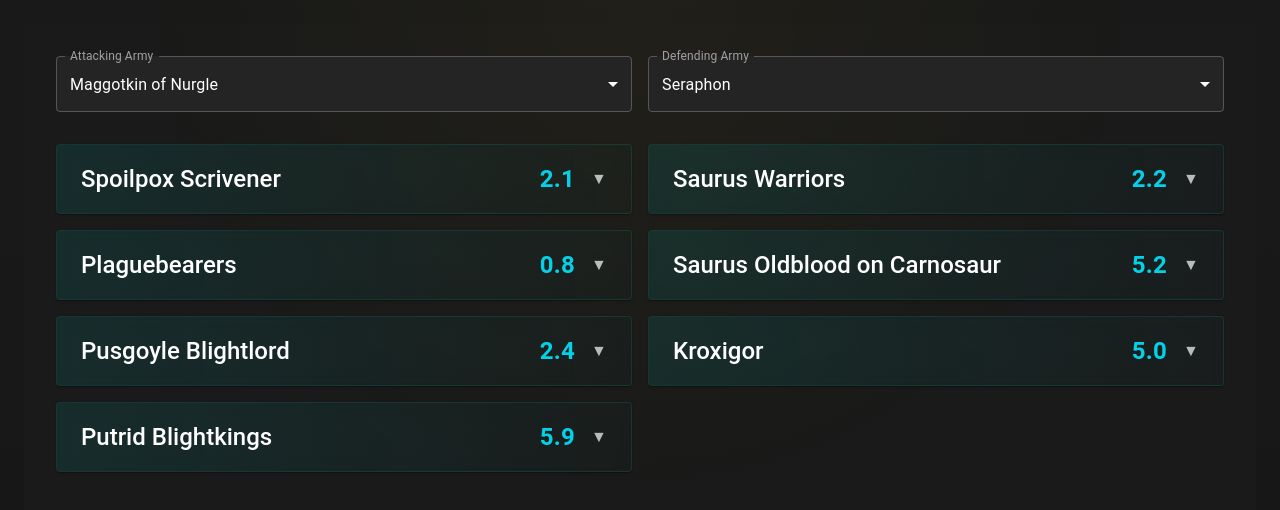
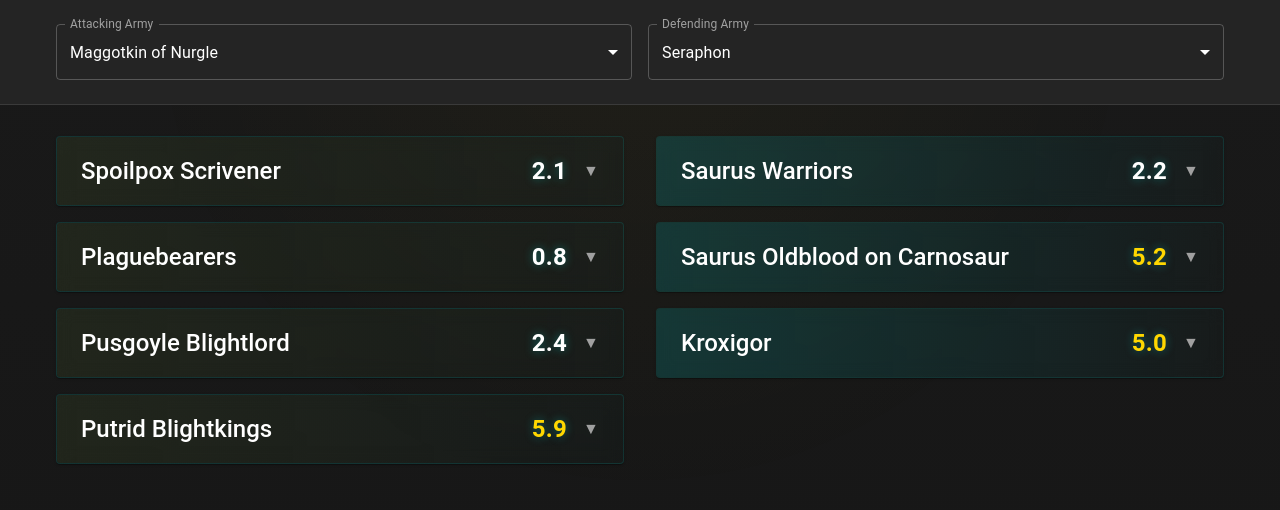
Before and after one commit to fafimba/Statos, a React (Create React App) app in the folder frontend/: page / in a window 1280 px wide. Shown: the top 510 px of the page. Built offline with nearby package versions, Linux system fonts and the light colour scheme.

Commit message:
-Estoy super orgulloso

```diff
--- a/frontend/src/components/ComparacionEjercitos/index.js
+++ b/frontend/src/components/ComparacionEjercitos/index.js
@@ -12,11 +12,16 @@
   Card,
   CardContent,
   Tooltip,
-  FormControlLabel
+  FormControlLabel,
+  Stack
 } from '@mui/material';
 import { armies } from '../../data/armies';
 import { calculateAttacks, calcularMortalesConDados } from '../../utils/calculator';
 import { weapon_abilities } from '../../data/weapon_abilities';
+import PersonIcon from '@mui/icons-material/Person';
+import FavoriteIcon from '@mui/icons-material/Favorite';
+import ShieldIcon from '@mui/icons-material/Shield';
+import SecurityIcon from '@mui/icons-material/Security';
 
 
 function ComparacionEjercitos() {
@@ -45,22 +50,49 @@
     localStorage.setItem('selectedDefender', selectedEjercitoDefensor);
   }, [selectedEjercitoAtacante, selectedEjercitoDefensor]);
 
+  // Configuración personalizada para la animación del menú
+  const MENU_PROPS = {
+    PaperProps: {
+      sx: {
+        backgroundColor: 'background.paper',
+        backgroundImage: 'none',
+        boxShadow: '0 8px 16px rgba(0,0,0,0.4)',
+        mt: 1, // margin top
+        '& .MuiMenuItem-root': {
+          transition: 'none',
+        }
+      }
+    },
+    TransitionProps: {
+      timeout: window.innerWidth >= 800 ? 200 : 0, // Instantáneo en móvil, 200ms en desktop
+      easing: window.innerWidth >= 800 ? 'cubic-bezier(0.4, 0, 0.2, 1)' : 'linear' // Curva solo en desktop
+    }
+  };
+
   return (
-    <Box sx={{
+    <Box sx={{ width: '100%' }}>
+      {/* Header fijo con selectores */}
+      <Box sx={{
+        position: 'fixed',
+        top: 0,
+        left: 0,
+        right: 0,
+        zIndex: 1100,
+        backgroundColor: 'background.paper',
+        borderBottom: '1px solid rgba(255, 255, 255, 0.1)',
+        backdropFilter: 'blur(8px)',
+        padding: { xs: 2, md: 3 },
+      }}>
+        <Box sx={{
+          maxWidth: '1800px',
           width: '100%',
-      maxWidth: '1800px',
           margin: '0 auto',
-      p: { xs: 2, md: 4 },
-      backgroundColor: 'background.default',
-    }}>
-      {/* Selectores de ejército */}
-      <Box sx={{
+          px: { xs: 1, md: 4 },
           display: 'flex',
           gap: 2,
-        mb: 4,
           flexDirection: { xs: 'column', sm: 'row' }
         }}>
-        <FormControl sx={{ minWidth: 200, flex: 1 }}>
+          <FormControl sx={{ flex: 1 }}>
             <InputLabel
               id="attacking-army-label"
               sx={{
@@ -77,19 +109,24 @@
               value={selectedEjercitoAtacante}
               onChange={(e) => setSelectedEjercitoAtacante(e.target.value)}
               label="Attacking Army"
+              MenuProps={MENU_PROPS}
             >
               {Object.keys(armies).map((armyName) => (
                 <MenuItem
                   key={armyName}
                   value={armyName}
                   sx={{
+                    '@media (min-width: 800px)': {
                       '&:hover': {
                         backgroundColor: '#2a2a2a'
+                      }
                     },
                     '&.Mui-selected': {
                       backgroundColor: '#333333',
+                      '@media (min-width: 800px)': {
                         '&:hover': {
                           backgroundColor: '#383838'
+                        }
                       }
                     }
                   }}
@@ -100,7 +137,7 @@
             </Select>
           </FormControl>
 
-        <FormControl sx={{ minWidth: 200, flex: 1 }}>
+          <FormControl sx={{ flex: 1 }}>
             <InputLabel
               id="defending-army-label"
               sx={{
@@ -117,19 +154,25 @@
               value={selectedEjercitoDefensor}
               onChange={(e) => setSelectedEjercitoDefensor(e.target.value)}
               label="Defending Army"
+              MenuProps={MENU_PROPS}
+
             >
               {Object.keys(armies).map((armyName) => (
                 <MenuItem
                   key={armyName}
                   value={armyName}
                   sx={{
+                    '@media (min-width: 800px)': {
                       '&:hover': {
                         backgroundColor: '#2a2a2a'
+                      }
                     },
                     '&.Mui-selected': {
                       backgroundColor: '#333333',
+                      '@media (min-width: 800px)': {
                         '&:hover': {
                           backgroundColor: '#383838'
+                        }
                       }
                     }
                   }}
@@ -140,37 +183,64 @@
             </Select>
           </FormControl>
         </Box>
-
-      {/* Lista de unidades en dos columnas */}
-      <Grid container spacing={2}>
-        <Grid item xs={12} md={6}>
-          {unidadesAtacantesOrdenadas.map(([nombre, unidad]) => (
+      </Box>
+
+      {/* Espaciador para compensar el header fijo */}
+      <Box sx={{ height: { xs: '170px', sm: '80px' } }} />
+
+      {/* Contenido principal */}
+      <Box sx={{
+        maxWidth: '1800px',
+        width: '100%',
+        margin: '0 auto',
+        px: { xs: 1, md: 4 },
+        py: { xs: 1, md: 4 }
+      }}>
+        <Stack
+          direction={{ xs: 'column', md: 'row' }}
+          spacing={{ xs: 1, md: 4 }}
+          alignItems="flex-start"
+          sx={{ width: '100%' }}
+        >
+          <Box sx={{
+            flex: 1,
+            width: '100%',
+            maxWidth: { md: 'calc(50% - 16px)' }
+          }}>
+            {unidadesAtacantesOrdenadas.map(([nombreUnidad, unidad]) => (
+              <Box key={nombreUnidad} sx={{ mb: { xs: 1, md: 2 } }}>
                 <UnidadCard
-              key={nombre}
-              nombreUnidad={nombre}
+                  nombreUnidad={nombreUnidad}
                   unidad={unidad}
                   ejercitoOponente={armies[selectedEjercitoDefensor]}
-              esAtacante={true}
+                  ejercitoAtacante={armies[selectedEjercitoAtacante]}
                 />
+              </Box>
             ))}
-        </Grid>
-        <Grid item xs={12} md={6}>
-          {unidadesDefensorasOrdenadas.map(([nombre, unidad]) => (
+          </Box>
+          <Box sx={{
+            flex: 1,
+            width: '100%',
+            maxWidth: { md: 'calc(50% - 16px)' }
+          }}>
+            {unidadesDefensorasOrdenadas.map(([nombreUnidad, unidad]) => (
+              <Box key={nombreUnidad} sx={{ mb: { xs: 1, md: 2 } }}>
                 <UnidadCard
-              key={nombre}
-              nombreUnidad={nombre}
+                  nombreUnidad={nombreUnidad}
                   unidad={unidad}
                   ejercitoOponente={armies[selectedEjercitoAtacante]}
-              esAtacante={false}
+                  ejercitoAtacante={armies[selectedEjercitoDefensor]}
                 />
+              </Box>
             ))}
-        </Grid>
-      </Grid>
+          </Box>
+        </Stack>
+      </Box>
     </Box>
   );
 }
 
-const UnidadCard = React.memo(({ nombreUnidad, unidad, ejercitoOponente }) => {
+const UnidadCard = React.memo(({ nombreUnidad, unidad, ejercitoOponente,ejercitoAtacante }) => {
   // Usar el hook de perfiles de ataque
   const {
     perfilesActivos,
@@ -226,11 +296,13 @@
         backdropFilter: 'blur(8px)',
         overflow: 'hidden',
         mb: 2,
+        '@media (min-width: 800px)': {
           '&:hover': {
             borderColor: 'primary.main',
             '&:after': {
               opacity: 0.3,
             }
+          }
         },
         '& .MuiCardContent-root': {
           pb: '0 !important',
@@ -242,7 +314,7 @@
         <Box
           onClick={() => setExpandido(!expandido)}
           sx={{
-            background: 'linear-gradient(90deg, rgba(0, 207, 200, 0.1) 0%, transparent 100%)',
+            background: `linear-gradient(90deg, ${ejercitoAtacante.color}2A 0%, transparent 100%)`,
             py: 2,
             px: 3,
             cursor: 'pointer',
@@ -274,7 +346,7 @@
             display: 'flex',
             alignItems: 'center',
             gap: 2,
-            ml: 'auto' // Empuja el contenido a la derecha
+            ml: 'auto'
           }}>
             {!expandido && (
               <Tooltip
@@ -285,21 +357,22 @@
                 leaveDelay={0}
               >
                 <Typography sx={{
-                  color: 'secondary.main',
+                  color: danoMedio >= 8 ? '#ff4d4d' : danoMedio >= 5 ? 'primary.main' : 'text.primary',
                   fontSize: '1.5rem',
                   fontWeight: 600,
-                  opacity: 0.9,
+                  opacity: 1,
                   minWidth: '60px',
                   textAlign: 'right',
-                  cursor: 'help'
+                  cursor: 'help',
+                  textShadow: '0 0 10px rgba(0, 207, 200, 0.4)'
                 }}>
                   {danoMedio}
                 </Typography>
               </Tooltip>
             )}
             <Box sx={{
-              color: 'text.primary',
-              opacity: 0.7,
+              color: 'text.secondary',
+              opacity: 1,
               transition: 'transform 0.3s ease',
               transform: expandido ? 'rotate(180deg)' : 'rotate(0deg)'
             }}>
@@ -383,13 +456,14 @@
             {/* Daños contra unidades */}
             <Box sx={{
               display: 'flex',
-              gap: 2,
+              flexWrap: 'wrap',
+              gap: 1,
               width: '100%',
-              overflowX: 'auto',
-              pb: 1,
+              pb: 0,
               '& > *': {
                 flex: 1,
-                minWidth: '140px',
+                maxWidth:  window.innerWidth < 800 ? 'calc(100% - 4px)' : 'calc(50% - 4px)', // forzar máximo de 50%
+                minWidth: window.innerWidth < 800 ? 'calc(50% - 4px)' : 'calc(30% - 4px)' // Ajuste responsivo del ancho mínimo
               }
             }}>
               {danoBarData.map((datos, index) => (
@@ -459,9 +533,11 @@
         opacity: activo ? 1 : 0.5,
         transition: 'all 0.2s ease',
         cursor: 'pointer',
+        '@media (min-width: 800px)': {
           '&:hover': {
             backgroundColor: activo ? 'rgba(255,255,255,0.05)' : 'rgba(255,255,255,0.02)',
             borderColor: 'rgba(255,255,255,0.1)'
+          }
         }
       }}
     >
@@ -1092,16 +1168,15 @@
             default:
               dificultad = parseInt(habilidad.effect.difficulty);
           }
-          let salvaguardia = unidadOponente.ward;
+          let salvaguardia = wardModificado;
           console.log('Atributos mortales:', { cantidad, tipoDado, dificultad, salvaguardia });
           mortalesExtra += calcularMortalesConDados({
             cantidad,
             tipoDado,
             dificultad,
-            multiplicador: habilidad.effect.models_slain ? 0 : salvaguardia,
+            salvaguardia: habilidad.effect.models_slain ? 0 : salvaguardia,
             multiplicador: habilidad.effect.models_slain ? habilidad.effect.models_slain * woundsModificado : 1
           });
-          console.log("mortalesExtra", mortalesExtra);
         }else if (activa && habilidad.effect?.type === "double_fight") {
           console.log("double_fight", habilidad);
           console.log("perfilesConHabilidades antes", perfilesConHabilidades);
@@ -1194,10 +1269,29 @@
   return (
     <Box sx={{
       flex: 1,
-      minWidth: '140px',
       display: 'flex',
       flexDirection: 'column',
-      gap: 1
+      width: '100%',
+      gap: 1,
+      p: 1.5, // Añadir padding interno
+      backgroundColor: 'rgba(255,255,255,0.03)', // Fondo similar a tags/perfiles
+      borderRadius: '4px', // Bordes redondeados
+      border: '1px solid rgba(255, 255, 255, 0.05)', // Borde sutil
+      boxShadow: `
+        0 4px 6px -1px rgba(255, 255, 255, 0.03),
+        0 2px 4px -1px rgba(255, 255, 255, 0.02),
+        inset 0 1px 1px rgba(255, 255, 255, 0.02)
+      `, // Sombra exterior e interior
+      position: 'relative',
+      '&:hover': {
+        boxShadow: `
+          0 6px 8px -1px rgba(255, 255, 255, 0.04),
+          0 3px 6px -1px rgba(255, 255, 255, 0.03),
+          inset 0 1px 1px rgba(255, 255, 255, 0.03)
+        `,
+        transform: 'translateY(-1px)', // Efecto de elevación sutil al hover
+        transition: 'all 0.2s ease'
+      }
     }}>
       {/* Nombre y stats del objetivo */}
       <Box sx={{
@@ -1221,6 +1315,43 @@
           >
             {nombreUnidad}
           </Typography>
+          <Box sx={{
+            display: 'flex',
+            gap: 1,
+            flexWrap: 'wrap'
+          }}>
+            <Box sx={{ display: 'flex', gap: 1, alignItems: 'center' }}>
+              <Box sx={{ display: 'flex', alignItems: 'center' }}>
+                <PersonIcon sx={{ fontSize: '0.875rem', color: 'text.secondary', mr: 0.5 }} />
+                <Typography variant="caption" sx={{ color: 'text.secondary' }}>
+                  {unidadOponente.models}
+                </Typography>
+              </Box>
+
+              <Box sx={{ display: 'flex', alignItems: 'center' }}>
+                <FavoriteIcon sx={{ fontSize: '0.875rem', color: 'text.secondary', mr: 0.5 }} />
+                <Typography variant="caption" sx={{ color: 'text.secondary' }}>
+                  {unidadOponente.wounds}
+                </Typography>
+              </Box>
+
+              <Box sx={{ display: 'flex', alignItems: 'center' }}>
+                <ShieldIcon sx={{ fontSize: '0.875rem', color: 'text.secondary', mr: 0.5 }} />
+                <Typography variant="caption" sx={{ color: 'text.secondary' }}>
+                  {unidadOponente.save}+
+                </Typography>
+              </Box>
+
+              {unidadOponente.ward && (
+                <Box sx={{ display: 'flex', alignItems: 'center' }}>
+                  <SecurityIcon sx={{ fontSize: '0.875rem', color: 'text.secondary', mr: 0.5 }} />
+                  <Typography variant="caption" sx={{ color: 'text.secondary' }}>
+                    {unidadOponente.ward}+
+                  </Typography>
+                </Box>
+              )}
+            </Box>
+          </Box>
         </Box>
         <Box sx={{
           display: 'flex',
@@ -1237,10 +1368,11 @@
             <Typography
               variant="h5"
               sx={{
-                color: 'secondary.main',
+                color: danoFinal >= 10 ? '#ff4d4d' : danoFinal >= 8 ? 'primary.main' : 'text.blue',
                 fontWeight: 'bold',
                 lineHeight: 1,
-                cursor: 'help'
+                cursor: 'help',
+                textShadow: danoFinal >= 8 ? '0 0 10px rgba(0, 207, 200, 0.4)' : 'none'
               }}
             >
               {danoFinal.toFixed(1)}
@@ -1255,7 +1387,7 @@
             <Typography
               variant="body2"
               sx={{
-                color: 'secondary.main',
+                color: porcentajeVidaTotal >= 100 ? 'primary.main' : 'secondary.main',
                 fontWeight: 500,
                 marginLeft: 'auto',
                 whiteSpace: 'nowrap',
@@ -1277,9 +1409,8 @@
       }}>
         {/* Barra de progreso */}
         <Box sx={{
-          height: '12px', // Reducida la altura de la barra
+          height: '5px', // Reducida la altura de la barra
           position: 'relative',
-          borderRadius: '2px',
           overflow: 'hidden',
           backgroundColor: 'secondary.dark',
           maskImage: `repeating-linear-gradient(
@@ -1287,7 +1418,7 @@
             #000 0%,
             #000 calc(${100 / unidadOponente.models}% - 2px),
             transparent calc(${100 / unidadOponente.models}% - 2px),
-            transparent ${100 / unidadOponente.models}%
+            transparent ${100 / unidadOponente.models}%,
           )`,
           WebkitMaskImage: `repeating-linear-gradient(
             to right,
@@ -1303,8 +1434,9 @@
               position: 'absolute',
               height: '100%',
               width: `${porcentajeVidaTotal}%`,
-              backgroundColor: 'secondary.main',
+              backgroundColor: porcentajeVidaTotal >= 100 ? 'primary.main' : 'secondary.main',
               transition: 'width 0.3s ease'
+
             }}
           />
         </Box>
@@ -1332,8 +1464,9 @@
               }}
             >
               <Box
-                onMouseEnter={() => handleMouseEnter(habilidad.id)}
-                onMouseLeave={handleMouseLeave}
+
+                onMouseEnter={(e) => window.innerWidth >= 800 && handleMouseEnter(habilidad.id)}
+                onMouseLeave={(e) => window.innerWidth >= 800 && handleMouseLeave()}
                 onClick={() => habilidad.type === 'toggleable' && handleToggleOfensiva(habilidad.id)}
                 sx={{
                   display: 'flex',
@@ -1351,10 +1484,12 @@
                   borderColor: habilidad.type === 'fixed' || habilidadesActivas.ofensivas[habilidad.id]
                     ? 'primary.main'
                     : 'divider',
+                  '@media (min-width: 800px)': {
                     '&:hover': habilidad.type === 'toggleable' ? {
                       backgroundColor: 'rgba(0, 207, 200, 0.25)',
                       borderColor: 'primary.light'
                     } : {}
+                  }
                 }}
               >
                 <Typography variant="caption" sx={{
@@ -1376,7 +1511,7 @@
                     onClick={(e) => e.stopPropagation()}
                     sx={{
                       transform: 'scale(0.6)',
-                      ml: 0.5,
+                      ml: 0.1, // Margen izquierdo de 0.5 unidades para el Switch
                       '& .MuiSwitch-thumb': {
                         backgroundColor: habilidadesActivas.ofensivas[habilidad.id] ? 'primary.main' : '#404040',
                       },
@@ -1406,8 +1541,8 @@
               }}
             >
               <Box
-                onMouseEnter={() => handleMouseEnter(habilidad.id)}
-                onMouseLeave={handleMouseLeave}
+                onMouseEnter={(e) => window.innerWidth >= 800 && handleMouseEnter(habilidad.id)}
+                onMouseLeave={(e) => window.innerWidth >= 800 && handleMouseLeave()}
                 onClick={() => habilidad.type === 'toggleable' && handleToggleDefensiva(habilidad.id)}
                 sx={{
                   display: 'flex',
@@ -1425,10 +1560,12 @@
                   borderColor: habilidad.type === 'fixed' || habilidadesActivas.defensivas[habilidad.id]
                     ? '#ff9999'
                     : 'divider',
+                  '@media (min-width: 800px)': {
                     '&:hover': habilidad.type === 'toggleable' ? {
                       backgroundColor: 'rgba(255, 77, 130, 0.25)',
                       borderColor: '#ff9999'
                     } : {}
+                  }
                 }}
               >
                 <Typography variant="caption" sx={{
--- a/frontend/src/data/armies/seraphon.json
+++ b/frontend/src/data/armies/seraphon.json
@@ -161,7 +161,7 @@
           }
         },
         {
-          "name": "Beast of the Dark Jungles - Gargantuan Jaws",
+          "name": "Gargantuan Jaws",
           "description": "Pick an enemy unit in combat with your general and roll a dice. If the roll exceeds that unit's Health characteristic, 1 model in that unit is slain.",
           "category": "offensive",
           "type": "toggleable",
```
Lines whose indentation alone changed are shown as unchanged.
